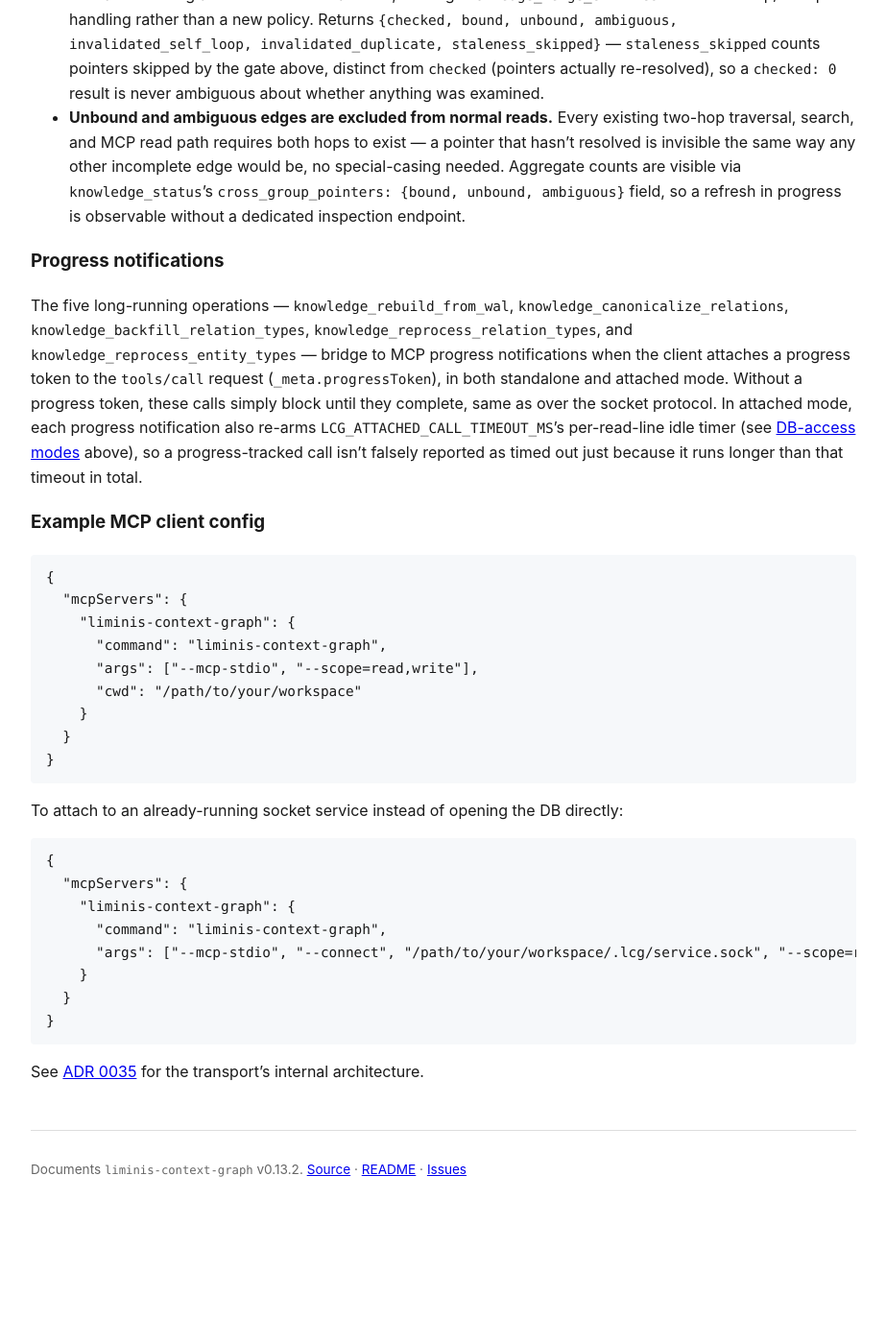
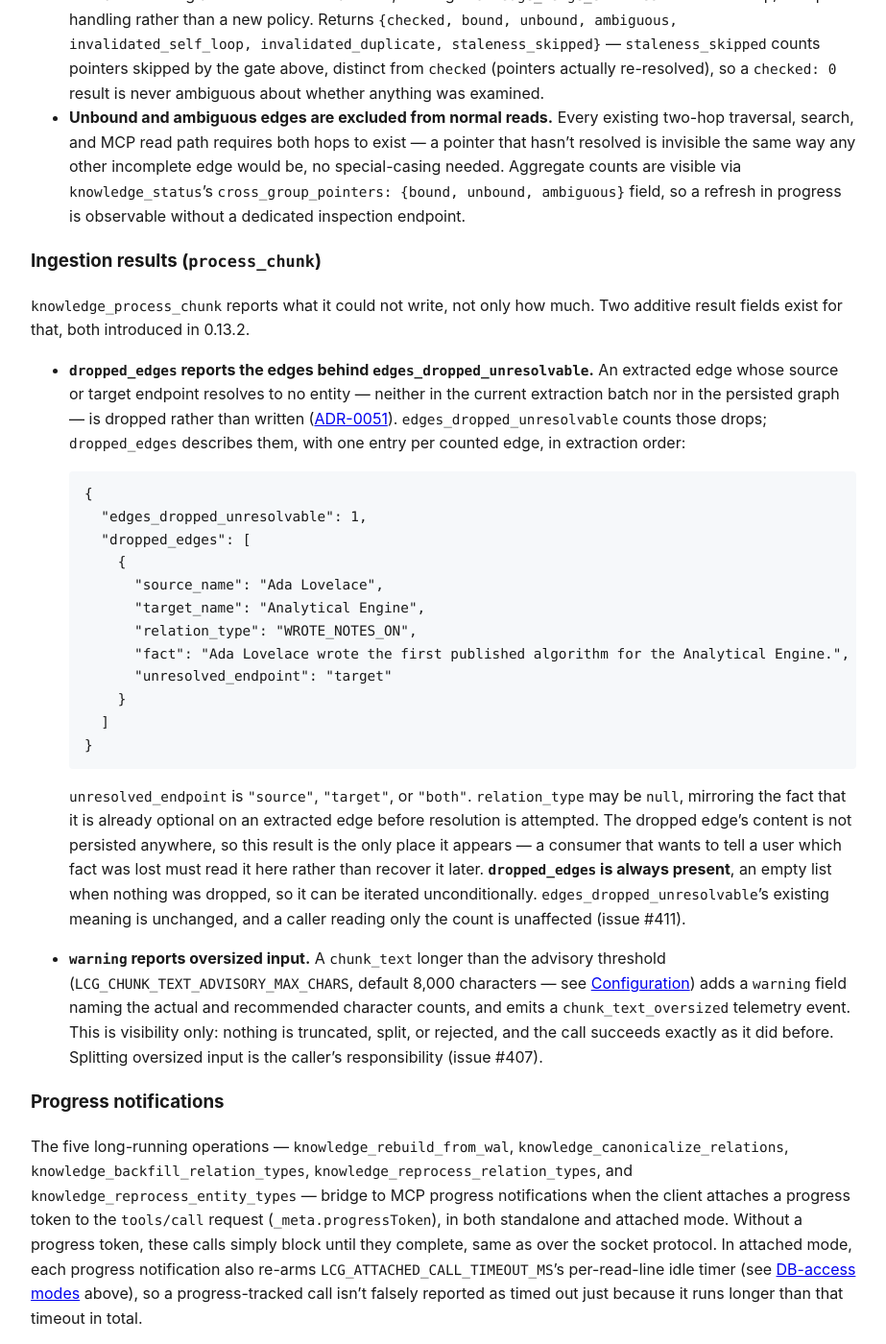
Before and after one commit to verveguy/liminis-context-graph, a Jekyll site: the page built from docs/ipc-mcp-reference.md, in a window 1280 px wide and 1400 px high, scrolled down 7043 px. Shown: the whole window at 96% size, without its empty margins (178-1101 px from the left). Built offline with Jekyll 4.4.1, drawn with Linux system fonts in a browser that asks for light colours; before the commit the page ends 8302 px from its top, so only the background shows below that.

Commit message:
docs: document process_chunk's dropped_edges and oversized-input warning
The docs site had no mention of dropped_edges (#411) — it was documented
only in the MCP tool registry description and the CHANGELOG, so a reader
using the published reference could not learn the field exists or what
unresolved_endpoint means. Adds an "Ingestion results" section to
ipc-mcp-reference.md covering both of 0.13.2's additive process_chunk
result fields, with an example payload.

Also states the two properties a consumer has to rely on: the field is
always present (empty list when nothing was dropped), and the dropped
edge's content is not persisted anywhere else, so this result is the only
place it appears.

Co-Authored-By: Claude Opus 5 <noreply@anthropic.com>
Claude-Session: https://claude.ai/code/session_01SgTY7DGukEmTdntLCMVVDL

````diff
--- a/docs/ipc-mcp-reference.md
+++ b/docs/ipc-mcp-reference.md
@@ -280,6 +280,48 @@ completely unaffected: pointers only ever exist on edges created through this to
   unbound, ambiguous}` field, so a refresh in progress is observable without a dedicated
   inspection endpoint.
 
+### Ingestion results (`process_chunk`)
+
+`knowledge_process_chunk` reports what it could not write, not only how much. Two additive
+result fields exist for that, both introduced in 0.13.2.
+
+- **`dropped_edges` reports the edges behind `edges_dropped_unresolvable`.** An extracted edge
+  whose source or target endpoint resolves to no entity — neither in the current extraction batch
+  nor in the persisted graph — is dropped rather than written
+  ([ADR-0051](adr/0051-edge-endpoint-salvage-and-deferred-drop.md)). `edges_dropped_unresolvable`
+  counts those drops; `dropped_edges` describes them, with one entry per counted edge, in
+  extraction order:
+
+  ```json
+  {
+    "edges_dropped_unresolvable": 1,
+    "dropped_edges": [
+      {
+        "source_name": "Ada Lovelace",
+        "target_name": "Analytical Engine",
+        "relation_type": "WROTE_NOTES_ON",
+        "fact": "Ada Lovelace wrote the first published algorithm for the Analytical Engine.",
+        "unresolved_endpoint": "target"
+      }
+    ]
+  }
+  ```
+
+  `unresolved_endpoint` is `"source"`, `"target"`, or `"both"`. `relation_type` may be `null`,
+  mirroring the fact that it is already optional on an extracted edge before resolution is
+  attempted. The dropped edge's content is not persisted anywhere, so this result is the only
+  place it appears — a consumer that wants to tell a user which fact was lost must read it here
+  rather than recover it later. **`dropped_edges` is always present**, an empty list when nothing
+  was dropped, so it can be iterated unconditionally. `edges_dropped_unresolvable`'s existing
+  meaning is unchanged, and a caller reading only the count is unaffected (issue #411).
+
+- **`warning` reports oversized input.** A `chunk_text` longer than the advisory threshold
+  (`LCG_CHUNK_TEXT_ADVISORY_MAX_CHARS`, default 8,000 characters — see
+  [Configuration](configuration.md)) adds a `warning` field naming the actual and recommended
+  character counts, and emits a `chunk_text_oversized` telemetry event. This is visibility only:
+  nothing is truncated, split, or rejected, and the call succeeds exactly as it did before.
+  Splitting oversized input is the caller's responsibility (issue #407).
+
 ### Progress notifications
 
 The five long-running operations — `knowledge_rebuild_from_wal`, `knowledge_canonicalize_relations`,
````
Also changed, not shown: docs/llms-full.txt (+42 -0 lines).
